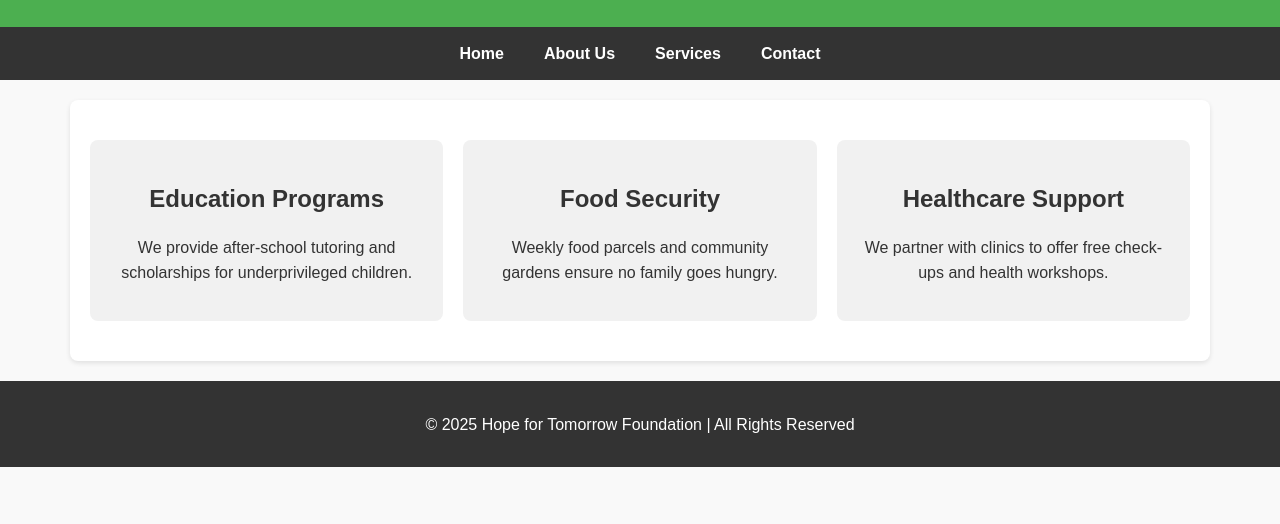
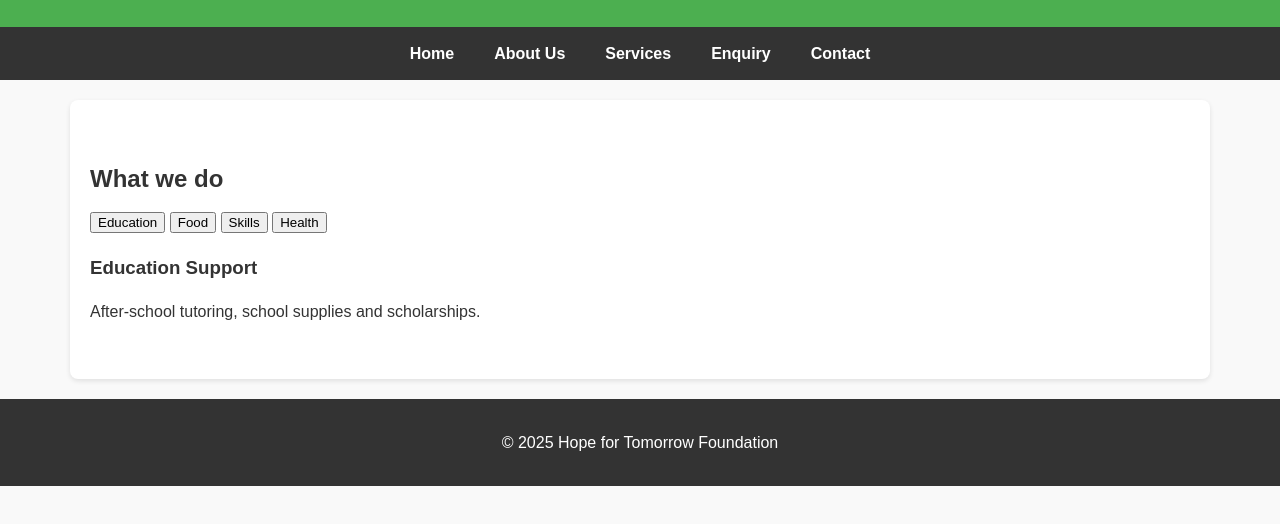
Before and after one commit to 011777/school-assignment-tryout-, a plain HTML site: page ST10496959_Olivia MOKE _WEDDE5020w_POE/services.html in a window 1280 px wide. Shown: the part 96-620 px from the top of the page. Drawn offline with nearby package versions, Linux system fonts and the light colour scheme.

Commit message:
Update services.html

```diff
--- a/ST10496959_Olivia MOKE _WEDDE5020w_POE/services.html
+++ b/ST10496959_Olivia MOKE _WEDDE5020w_POE/services.html
@@ -1,46 +1,61 @@
 <!DOCTYPE html>
 <html lang="en">
 <head>
-  <meta charset="UTF-8">
-  <meta name="viewport" content="width=device-width, initial-scale=1.0">
+  <meta charset="utf-8" />
+  <meta name="viewport" content="width=device-width,initial-scale=1" />
   <title>Services - Hope for Tomorrow Foundation</title>
+  <meta name="description" content="Services: Education, Food Security, Skills Training and Community Health." />
   <link rel="stylesheet" href="style.css">
+  <script src="https://code.jquery.com/jquery-3.6.0.min.js" defer></script>
+  <script src="js/script.js" defer></script>
 </head>
 <body>
-
-  <header>
-    <h1>Our Services</h1>
-  </header>
-
-  <nav>
-    <div class="navbar">
-      <a href="index.html">Home</a>
-      <a href="about.html">About Us</a>
-      <a href="services.html">Services</a>
-      <a href="contact.html">Contact</a>
-    </div>
+  <header><h1>Our Services</h1></header>
+  <nav class="navbar">
+    <a href="index.html">Home</a>
+    <a href="about.html">About Us</a>
+    <a href="services.html">Services</a>
+    <a href="enquiry.html">Enquiry</a>
+    <a href="contact.html">Contact</a>
   </nav>
 
   <section>
-    <div class="services-grid">
-      <div class="service-box">
-        <h2>Education Programs</h2>
-        <p>We provide after-school tutoring and scholarships for underprivileged children.</p>
+    <h2>What we do</h2>
+
+    <!-- Tabs -->
+    <div class="tabs" role="tablist" aria-label="Service categories">
+      <button class="tab active" data-tab="education" role="tab" aria-selected="true">Education</button>
+      <button class="tab" data-tab="food" role="tab">Food</button>
+      <button class="tab" data-tab="skills" role="tab">Skills</button>
+      <button class="tab" data-tab="health" role="tab">Health</button>
+    </div>
+
+    <!-- Tab panels -->
+    <div class="tab-panels">
+      <div class="tab-panel" id="education" role="tabpanel">
+        <h3>Education Support</h3>
+        <p>After-school tutoring, school supplies and scholarships.</p>
       </div>
-      <div class="service-box">
-        <h2>Food Security</h2>
-        <p>Weekly food parcels and community gardens ensure no family goes hungry.</p>
+      <div class="tab-panel" id="food" role="tabpanel" hidden>
+        <h3>Food Drives</h3>
+        <p>Monthly food parcels, community kitchen, and gardens.</p>
       </div>
-      <div class="service-box">
-        <h2>Healthcare Support</h2>
-        <p>We partner with clinics to offer free check-ups and health workshops.</p>
+      <div class="tab-panel" id="skills" role="tabpanel" hidden>
+        <h3>Skills Training</h3>
+        <p>Vocational training, digital literacy and job placement assistance.</p>
+      </div>
+      <div class="tab-panel" id="health" role="tabpanel" hidden>
+        <h3>Healthcare Support</h3>
+        <p>Partner clinics offer free check-ups and health workshops.</p>
       </div>
     </div>
+
+    <!-- service card generate -->
+    <div id="services-list" class="services-grid" aria-live="polite"></div>
   </section>
 
   <footer>
-    <p>&copy; 2025 Hope for Tomorrow Foundation | All Rights Reserved</p>
+    <p>&copy; 2025 Hope for Tomorrow Foundation</p>
   </footer>
-
 </body>
 </html>
```
